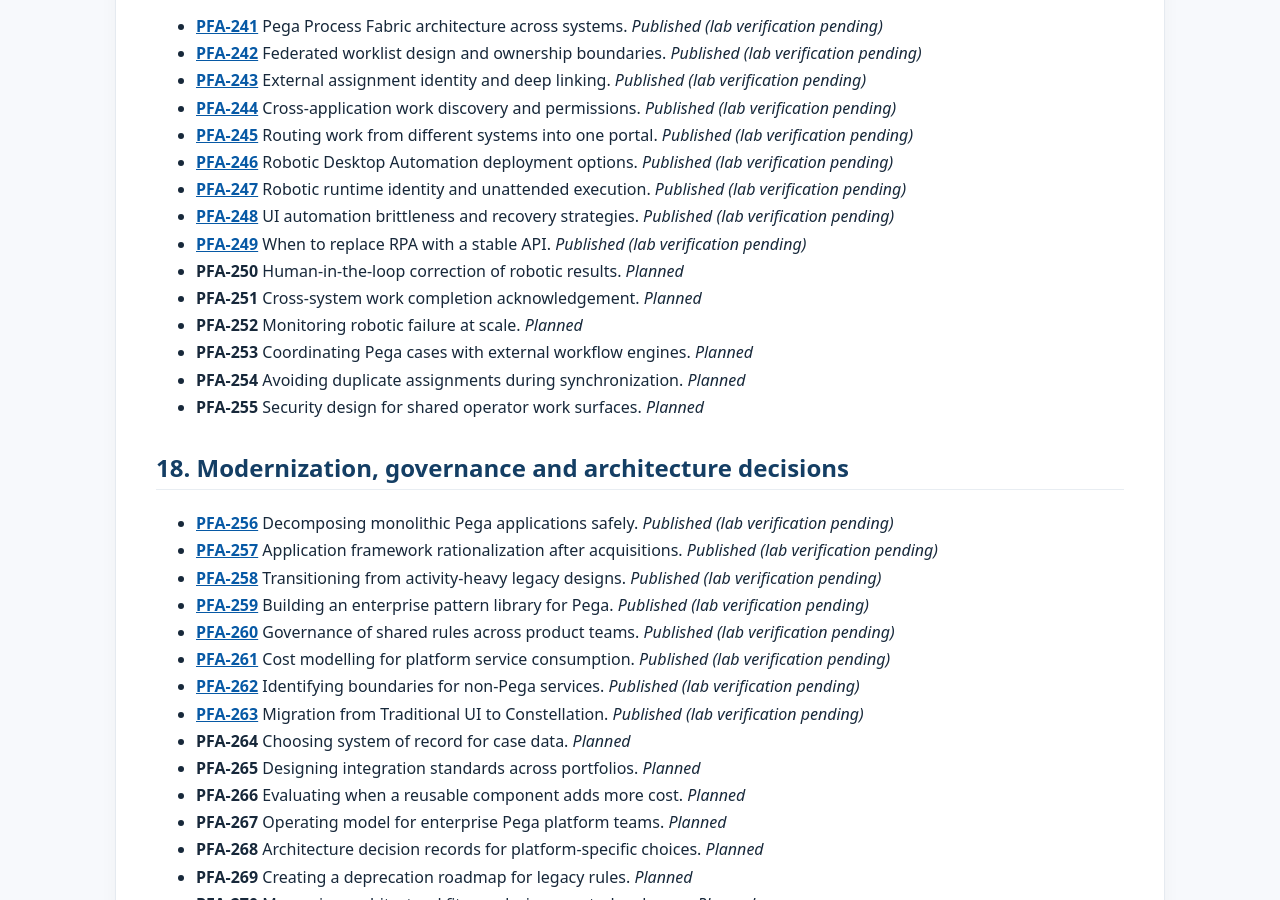
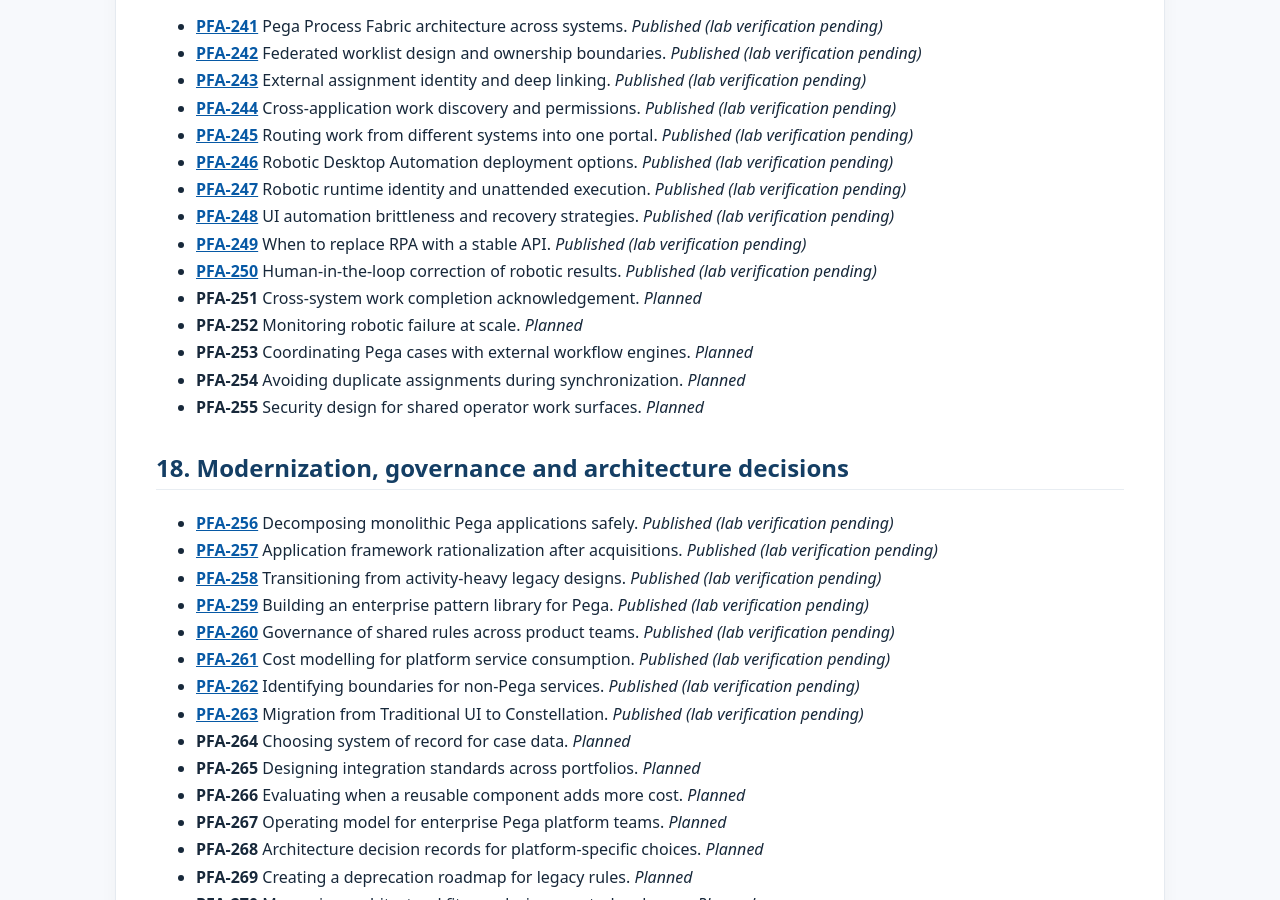
Before and after one commit to chandransandeep/pega-feature-atlas, a Jekyll site: the page built from docs/feature-inventory.md, in a window 1280 px wide and 900 px high, scrolled down 9056 px. Built offline with Jekyll 4.4.1, drawn with Linux system fonts in a browser that asks for light colours.

Commit message:
Publish PFA-250: pfa-250-human-in-the-loop-correction-of-robotic-results

```diff
--- a/docs/commit-date-register.tsv
+++ b/docs/commit-date-register.tsv
@@ -257,3 +257,4 @@ docs/articles/ai-governance/pfa-237-governance-of-ai-generated-rule-changes.md	2
 docs/articles/ai-governance/pfa-238-versioning-ai-prompts-alongside-case-rules.md	2024-10-20	2026-10-31T05:13:28+00:00	random_past_date
 docs/articles/decision-governance/pfa-239-auditing-automated-decisions-and-human-overrides.md	2022-07-22	2026-10-31T06:08:24+00:00	random_past_date
 docs/articles/ai-assistance/pfa-240-designing-safe-escalation-from-ai-assistant-to-agent.md	2025-03-09	2026-10-31T06:08:24+00:00	random_past_date
+docs/articles/robotic-automation/pfa-250-human-in-the-loop-correction-of-robotic-results.md	2023-04-26	2026-10-31T06:08:24+00:00	random_past_date
--- a/docs/feature-inventory.md
+++ b/docs/feature-inventory.md
@@ -363,7 +363,7 @@ This is the editorial plan for Pega Feature Atlas. It is not a list of completed
 - **[PFA-247](articles/robotics/pfa-247-robotic-runtime-identity-unattended-execution.md)** Robotic runtime identity and unattended execution. _Published (lab verification pending)_
 - **[PFA-248](articles/robotics/pfa-248-ui-automation-brittleness-and-recovery-strategies.md)** UI automation brittleness and recovery strategies. _Published (lab verification pending)_
 - **[PFA-249](articles/robotics/pfa-249-when-to-replace-rpa-with-stable-api.md)** When to replace RPA with a stable API. _Published (lab verification pending)_
-- **PFA-250** Human-in-the-loop correction of robotic results. _Planned_
+- **[PFA-250](articles/robotic-automation/pfa-250-human-in-the-loop-correction-of-robotic-results.md)** Human-in-the-loop correction of robotic results. _Published (lab verification pending)_
 - **PFA-251** Cross-system work completion acknowledgement. _Planned_
 - **PFA-252** Monitoring robotic failure at scale. _Planned_
 - **PFA-253** Coordinating Pega cases with external workflow engines. _Planned_
```
Also changed, not shown: README.md, docs/articles/robotic-automation/pfa-250-human-in-the-loop-correction-of-robotic-results.md (renamed from drafts/pfa-250-human-in-the-loop-correction-of-robotic-results.md).
